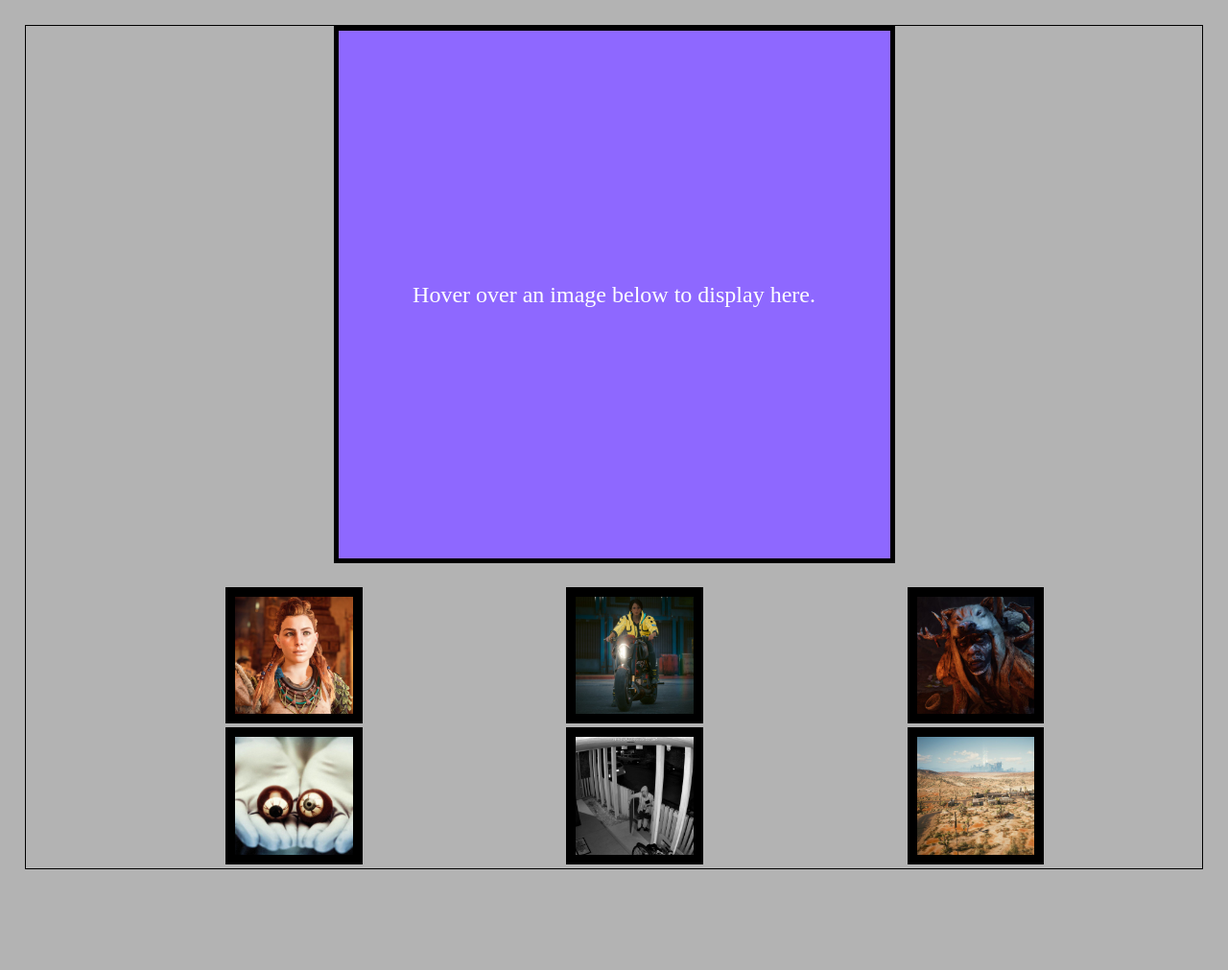
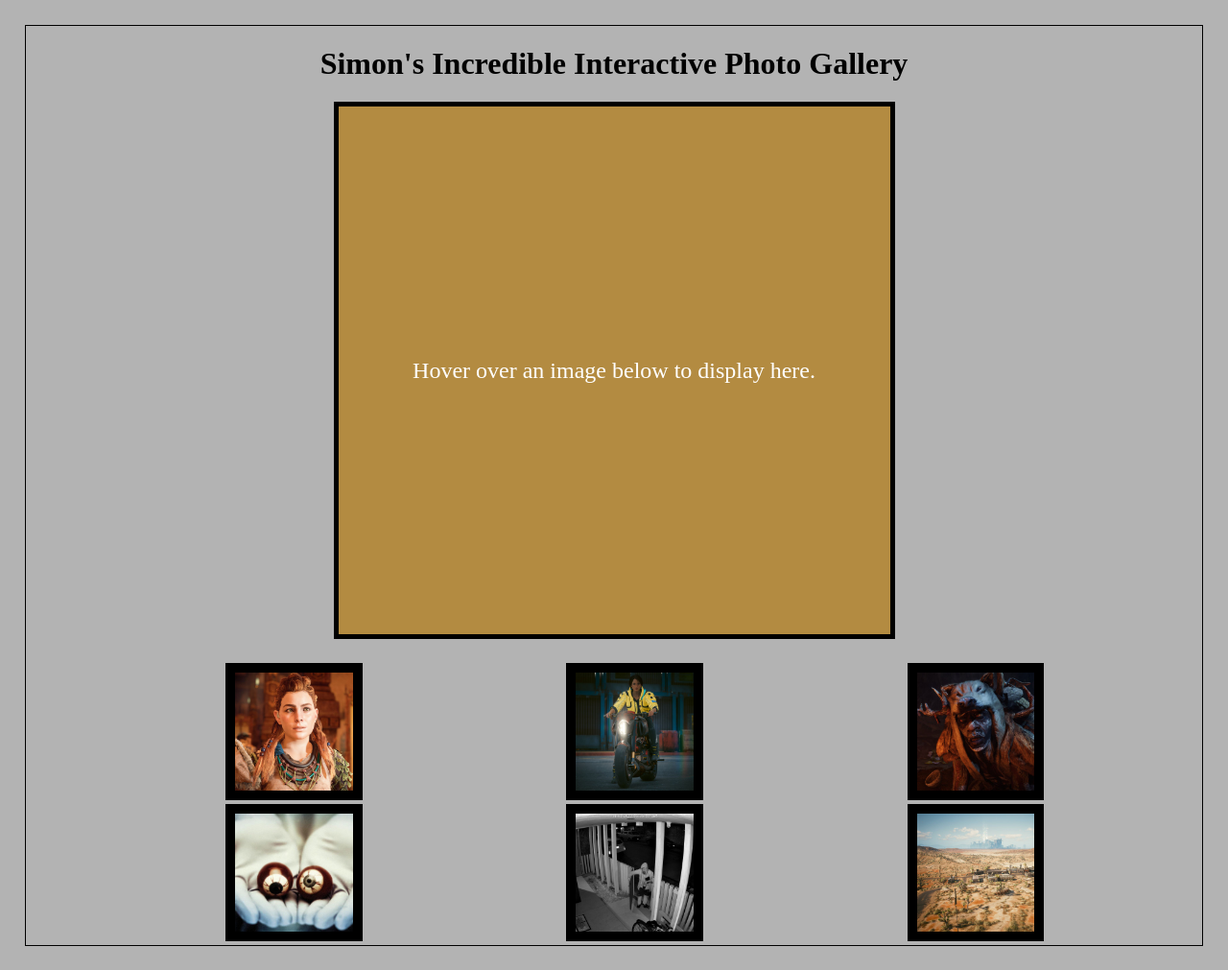
Before and after one commit to monsieur-le-git/monsieur-le-git.github.io, a plain HTML site: page index.html in a window 1280 px wide. Shown: the whole page at 96% size. Before the commit the page ends 932 px from the top, so only its background shows below. Drawn offline with Linux system fonts and the light colour scheme.

Commit message:
Ready to test

```diff
--- a/css/gallery.css
+++ b/css/gallery.css
@@ -4,13 +4,18 @@ body{
   border: 1px solid black;
   background-color: #b3b3b3;
 }
+
+header{
+  text-align: center;
+}
+
 #image{
   line-height:550px;
   width: 575px;
   height: 550px;
   border:5px solid black;
   margin:0 auto;
-  background-color: #8e68ff;
+  background-color: rgb(179, 139, 65);
   background-image: url('');
   background-repeat: no-repeat;
   color:#FFFFFF;
@@ -19,11 +24,13 @@ body{
   margin-bottom:25px;
   font-size: 150%;
 }
+
 .preview{
   width:10%;
   margin-left:17%;
   border: 10px solid black;
 }
+
 img{
   width:95%;
 }
--- a/index.html
+++ b/index.html
@@ -7,21 +7,26 @@
 </head>
 <body>
 
+  <header>
+    <h1> Simon's Incredible Interactive Photo Gallery</h1>
+  </header>
+
+
 	<div id = "image">
 		Hover over an image below to display here.
 	</div>
 
-	<img class = "preview" alt = "Aloy from Horizon Zero Dawn" src = "img/aloy.jpg" onmouseover = "upDate(this)" onmouseout = "unDo()">
+	<img class = "preview" alt = "Aloy from Horizon Zero Dawn" src = "img/aloy.jpg" onmouseover = "upDate(this)" onfocus = "upDate(this)" onmouseout = "unDo()" onblur = "unDo()">
 
-  <img class = "preview" alt = "V from Cyberpunk 2077" src = "img/v.jpg" onmouseover = "upDate(this)" onmouseout = "unDo()">
+  <img class = "preview" alt = "V from Cyberpunk 2077" src = "img/v.jpg"  onmouseover = "upDate(this)" onfocus = "upDate(this)" onmouseout = "unDo()" onblur = "unDo()">
 
-  <img class = "preview" alt = "Tensay from Far Cry Primal" src = "img/tensay.jpg" onmouseover = "upDate(this)" onmouseout = "unDo()">
+  <img class = "preview" alt = "Tensay from Far Cry Primal" src = "img/tensay.jpg"  onmouseover = "upDate(this)" onfocus = "upDate(this)" onmouseout = "unDo()" onblur = "unDo()">
 
-  <img class = "preview" alt = "Eyeballs from Deus Ex: Human Revolution" src = "img/eyeballs.jpg" onmouseover = "upDate(this)" onmouseout = "unDo()">
+  <img class = "preview" alt = "Eyeballs from Deus Ex: Human Revolution" src = "img/eyeballs.jpg"  onmouseover = "upDate(this)" onfocus = "upDate(this)" onmouseout = "unDo()" onblur = "unDo()">
 
-  <img class = "preview" alt = "Thief from my front porch" src = "img/thief.jpg" onmouseover = "upDate(this)" onmouseout = "unDo()">
+  <img class = "preview" alt = "Thief from my front porch" src = "img/thief.jpg"  onmouseover = "upDate(this)" onfocus = "upDate(this)" onmouseout = "unDo()" onblur = "unDo()">
 
-  <img class = "preview" alt = "Vista from Cyberpunk 2077" src = "img/vista.jpg" onmouseover = "upDate(this)" onmouseout = "unDo()">
+  <img class = "preview" alt = "Vista from Cyberpunk 2077" src = "img/vista.jpg"  onmouseover = "upDate(this)" onfocus = "upDate(this)" onmouseout = "unDo()" onblur = "unDo()">
 
   <script src="js/gallery.js"></script>
 
--- a/js/gallery.js
+++ b/js/gallery.js
@@ -32,3 +32,15 @@
 
   target.style.backgroundImage = 'url("")'
 }
+
+function celebrateLoad(){
+  console.log("Hooray")
+}
+
+document.addEventListener("onload", celebrateLoad())
+
+image_thumbs = document.querySelectorAll(".preview")
+
+for (let i = 0; i < image_thumbs.length ; i++) {
+  image_thumbs[i].tabIndex = "0"
+  }
```
Lines whose indentation alone changed are shown as unchanged.
